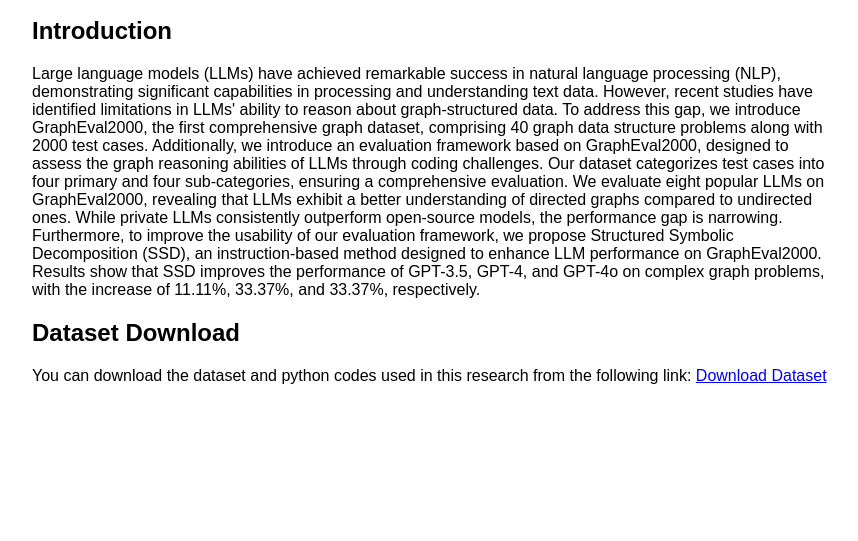
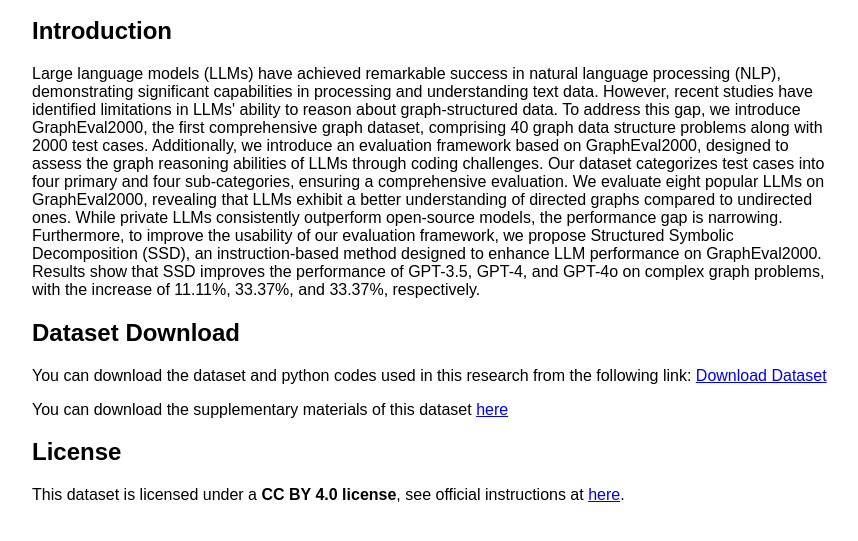
Before and after one commit to harrywuhust2022/GraphEval2000, a plain HTML site: page index.html in a window 1280 px wide. Shown: the part 101-642 px from the top of the page, without its empty margins (208-1066 px from the left). Drawn offline with Linux system fonts and the light colour scheme.

Commit message:
update index

```diff
--- a/index.html
+++ b/index.html
@@ -49,6 +49,16 @@
             You can download the dataset and python codes used in this research from the following link:
             <a href="https://github.com/harrywuhust2022/GraphEval2000/raw/main/dataset.zip" download>Download Dataset</a>
         </p>
+
+        <p>
+            You can download the supplementary materials of this dataset <a href="https://github.com/harrywuhust2022/GraphEval2000/raw/main/Appendix.pdf">here</a>
+        </p>
+
+
+        <h2>License</h2>
+        <p>
+            This dataset is licensed under a <b>CC BY 4.0 license</b>, see official instructions at <a href="https://creativecommons.org/licenses/by/4.0/">here</a>.
+        </p>
         <!-- Add more sections as needed -->
     </article>
 </body>
```
